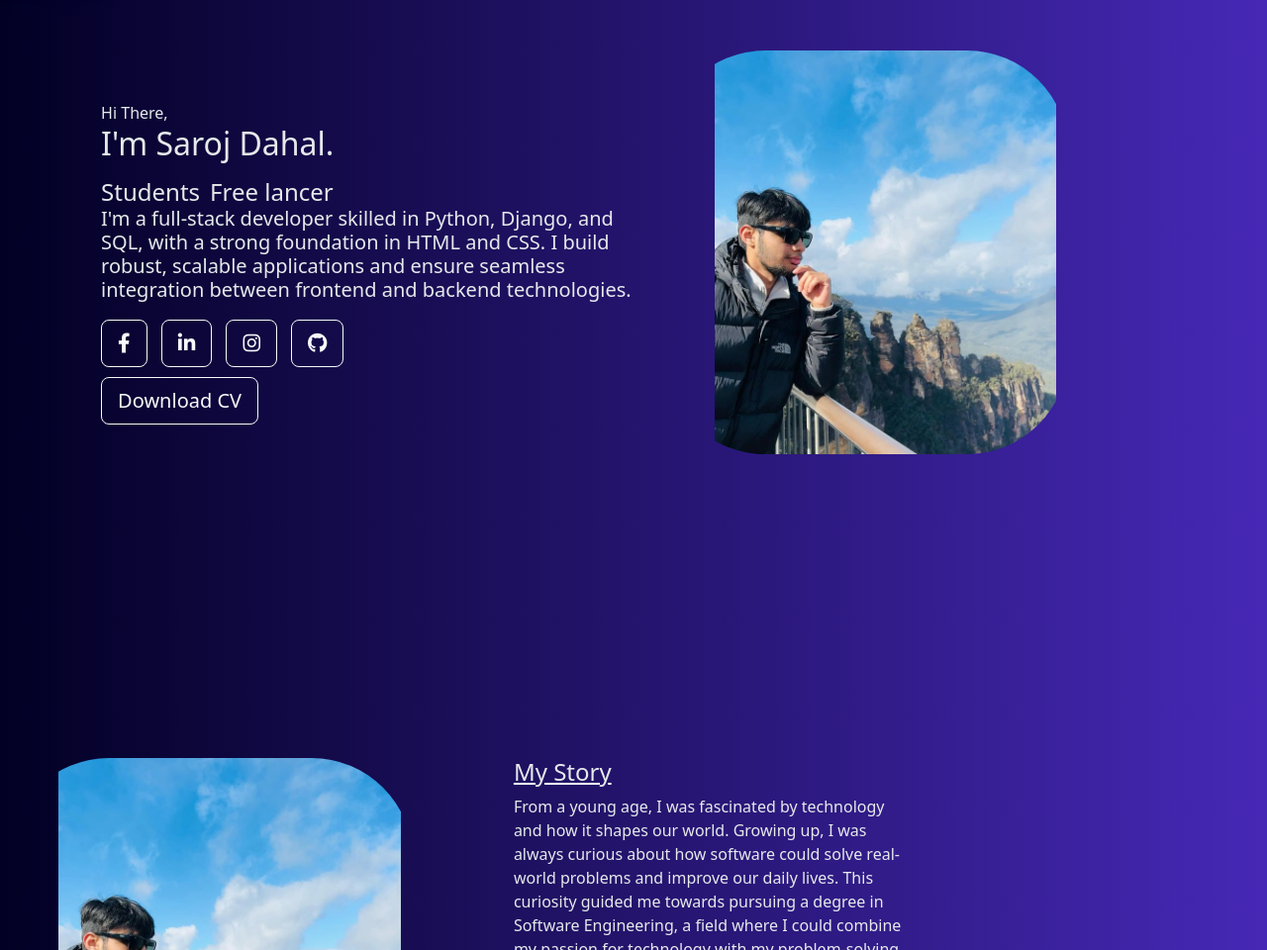
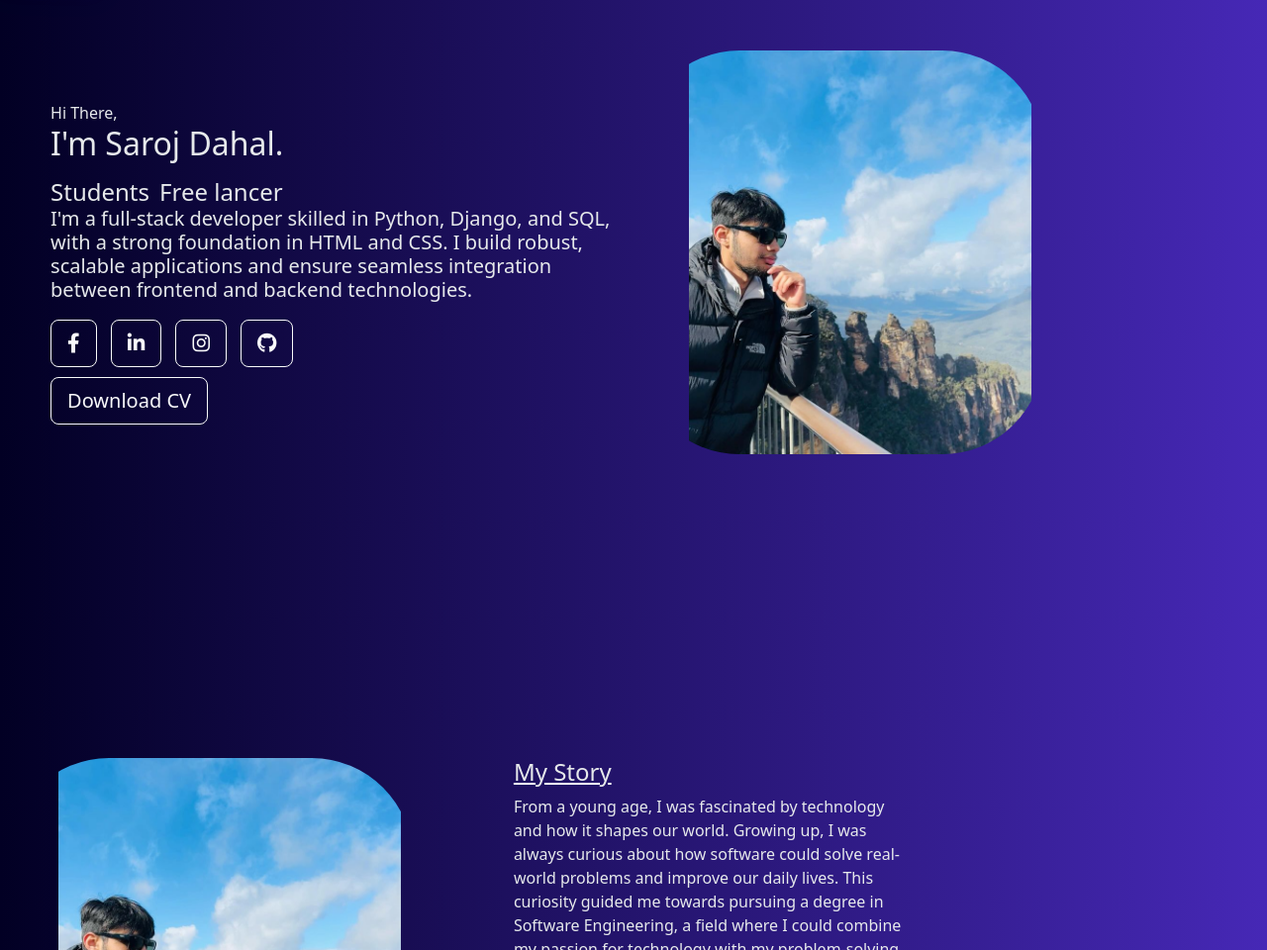
Before and after one commit to SarojDahal4/Saroj_dahal, a Django app: page / in a window 1280 px wide. Shown: the part 61-1021 px from the top of the page at 99% size. Run offline with Django 5.2, Linux system fonts and the light colour scheme; data comes from the database, SQL or seed files in the repository.

Commit message:
added padding

```diff
--- a/app/templates/app/home.html
+++ b/app/templates/app/home.html
@@ -13,7 +13,7 @@
         padding-left: 3vh;
     }
     .row1 {
-        padding-left: 10vh;
+        padding-left: 5vh;
         min-width: 70vh;
         min-height: 70vh;
     }
--- a/sarose/settings.py
+++ b/sarose/settings.py
@@ -19,11 +19,8 @@ from decouple import config
 
 
 DATABASES = {
-
-
-    'default': dj_database_url.config(default='postgres://localhost')
+    'default': dj_database_url.config(default=config('DATABASE_URL'))
 }
-
 
 
 
```
Also changed, not shown: 2 other files.
